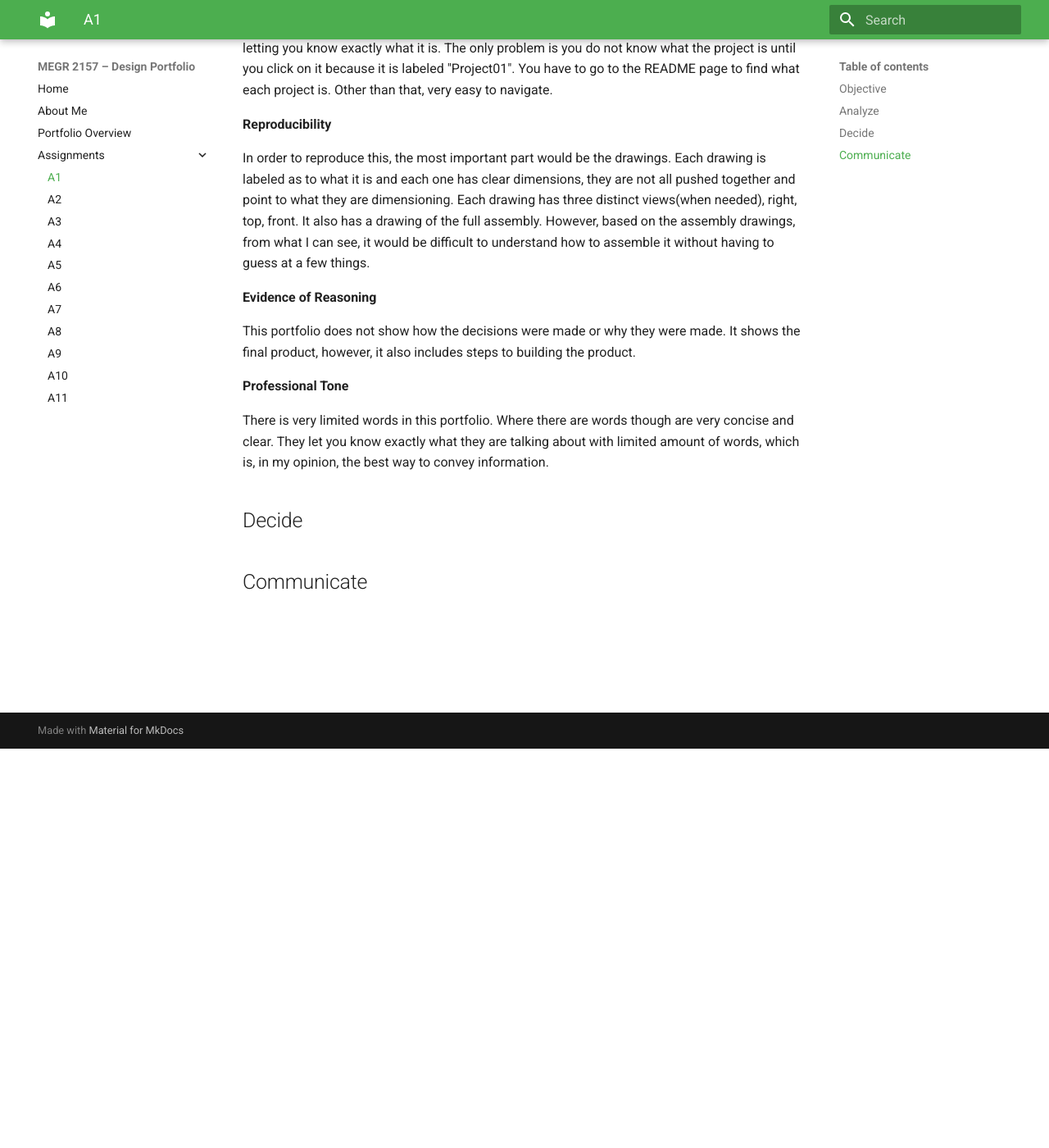
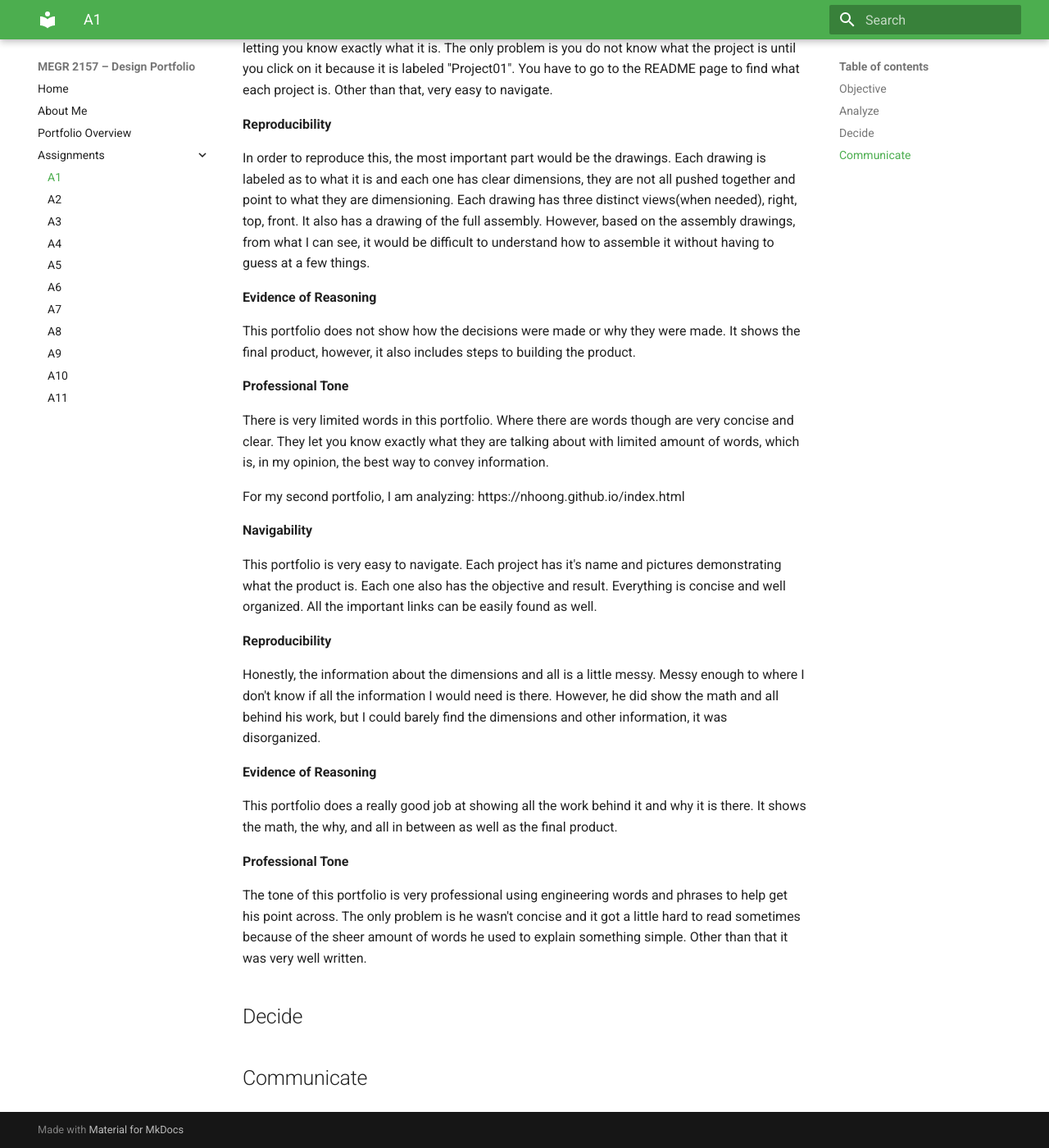
Before and after one commit to JacksonRice6/megr2156-portfolio, an MkDocs documentation site: the page built from docs/assignments/A01/index.md, in a window 1280 px wide and 1400 px high, scrolled down 487 px. Shown: the whole window at 82% size. Built offline with MkDocs 1.6.1 and Material for MkDocs 9.7.7, drawn with Linux system fonts in a browser that asks for light colours.

Commit message:
Update index.md

```diff
--- a/docs/assignments/A01/index.md
+++ b/docs/assignments/A01/index.md
@@ -24,6 +24,26 @@ This portfolio does not show how the decisions were made or why they were made.
 There is very limited words in this portfolio. Where there are words though are very concise and clear. They let you know exactly what they are talking about with limited amount of words, which is, in my opinion, the best way to convey information.
 
 
+For my second portfolio, I am analyzing: https://nhoong.github.io/index.html
+
+
+**Navigability**
+
+This portfolio is very easy to navigate. Each project has it's name and pictures demonstrating what the product is. Each one also has the objective and result. Everything is concise and well organized. All the important links can be easily found as well.
+
+**Reproducibility**
+
+Honestly, the information about the dimensions and all is a little messy. Messy enough to where I don't know if all the information I would need is there. However, he did show the math and all behind his work, but I could barely find the dimensions and other information, it was disorganized.
+
+**Evidence of Reasoning**
+
+This portfolio does a really good job at showing all the work behind it and why it is there. It shows the math, the why, and all in between as well as the final product.
+
+**Professional Tone**
+
+The tone of this portfolio is very professional using engineering words and phrases to help get his point across. The only problem is he wasn't concise and it got a little hard to read sometimes because of the sheer amount of words he used to explain something simple. Other than that it was very well written.
+
+
 ## Decide
 
 
```
